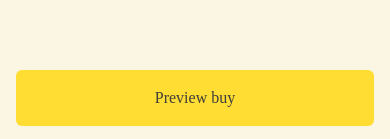
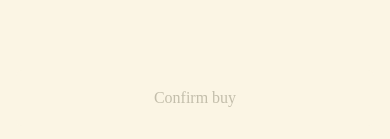
Before and after one commit to yeroar/block-pilot, a React Native app: screen /PreviewBuy in a window 390 px wide. Shown: the part 702-841 px from the top of the page. Built offline with nearby package versions, Linux system fonts and the light colour scheme.

Commit message:
disabled button logic

```diff
--- a/screens/PreviewBuy.tsx
+++ b/screens/PreviewBuy.tsx
@@ -76,10 +76,11 @@ export default function PreviewBuy({
 
       <ActionBar>
         <Button
-          label="Preview buy"
+          label="Confirm buy"
           variant="primary"
           size="lg"
           onPress={() => {}}
+          disabled={previewDisabled}
         />
       </ActionBar>
     </View>
```
